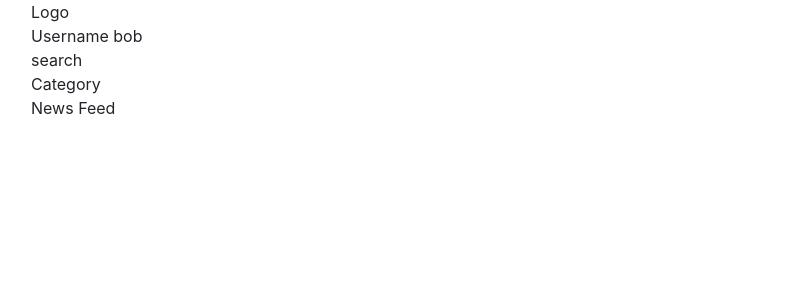
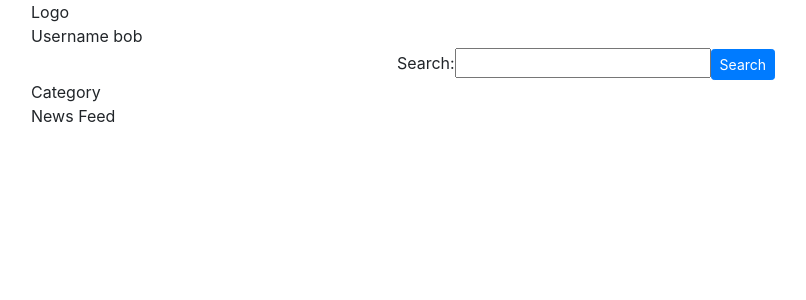
Before and after one commit to bradotron/news-room, a React (Create React App) app in the folder client/: page / in a window 1280 px wide. Shown: the top 300 px of the page, without its empty margins (54-860 px from the left). Built offline with nearby package versions, Linux system fonts and the light colour scheme.

Commit message:
search form connected to Home page

```diff
--- a/client/src/Components/Search/index.js
+++ b/client/src/Components/Search/index.js
@@ -1,12 +1,46 @@
 import React, { Component } from 'react';
 
 class Search extends Component {
-  state = {
-    search: "",
-  }
+	state = {
+		search: '',
+	};
+
+	onInputChange = e => {
+		this.setState({
+			[e.target.name]: e.target.value,
+		});
+	};
+
+	onFormSubmit = e => {
+		e.preventDefault();
+
+		if (this.validateForm()) {
+			//console.log('good form');
+			this.props.sendSearchUp(this.state.search);
+		} else {
+			//console.log('bad form');
+			alert('Please input some terms (authors, titles, subjects) to search for.');
+		}
+	};
+
+	validateForm = () => {
+		return this.state.search !== '';
+	};
 
 	render() {
-		return <div>search</div>;
+		return (
+			<div className="row justify-content-center align-items-center">
+				<form>
+					<label className="my-0">
+						Search:
+						<input type="text" name="search" value={this.state.search} onChange={this.onInputChange} />
+					</label>
+					<button className="btn btn-sm btn-primary" onClick={this.onFormSubmit} type="submit">
+						Search
+					</button>
+				</form>
+			</div>
+		);
 	}
 }
 export default Search;
--- a/client/src/Pages/Home.js
+++ b/client/src/Pages/Home.js
@@ -18,6 +18,10 @@ class Home extends Component {
     category: "",
   }
 
+  searchNews = search => {
+    console.log(search);
+  }
+
 	render() {
 		return (
 			<div>
@@ -28,7 +32,7 @@ class Home extends Component {
 				<Profile user={testUser} />
 
         {/* Search Bar */}
-        <Search />
+        <Search sendSearchUp={this.searchNews}/>
         {/* Category Drop-Down */}
         <Category />
 
```
